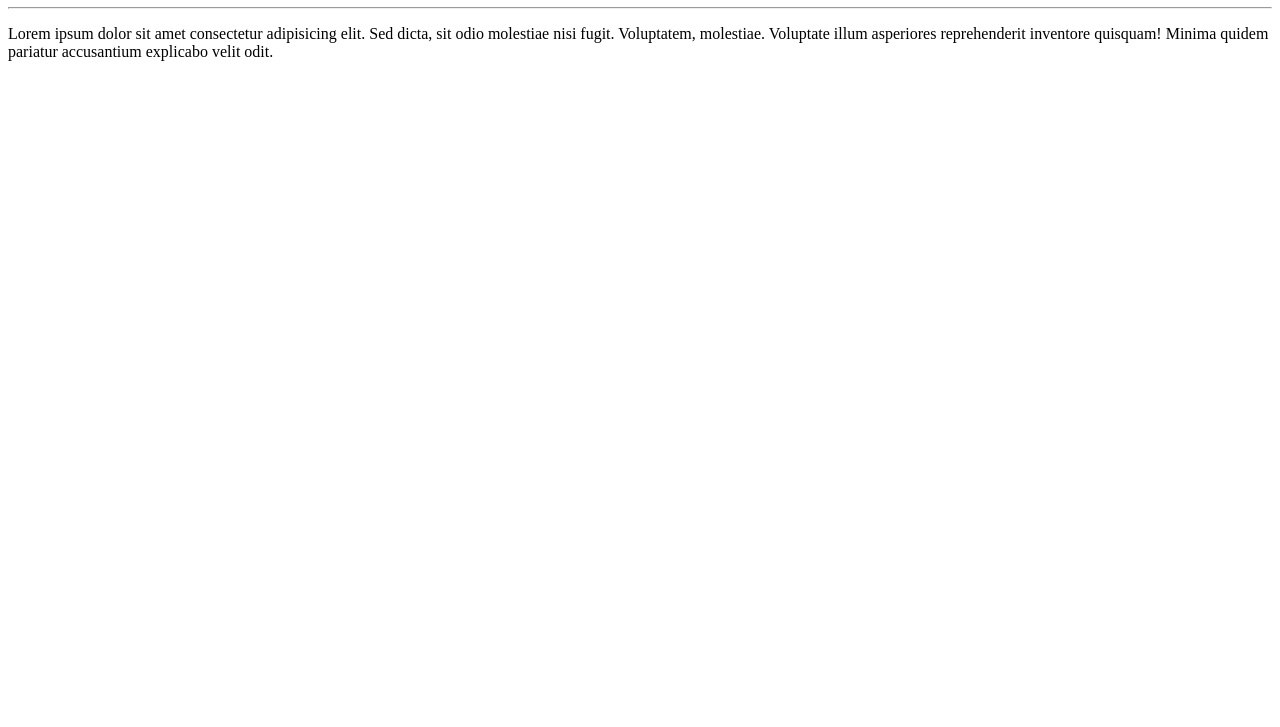
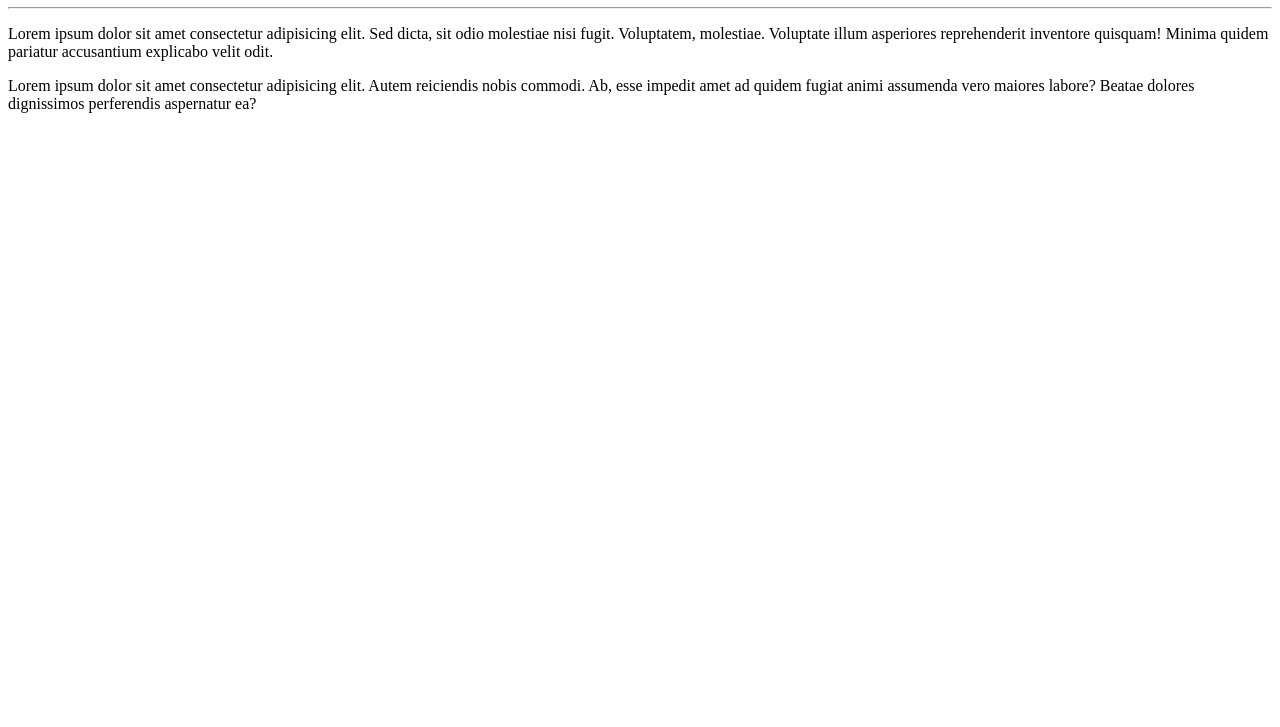
Before and after one commit to fagnoventura1/Ola-Mundoo, a plain HTML site: page site-exemplo/index.html in a window 1280 px wide. Shown: the part 73-800 px from the top of the page. Drawn offline with Linux system fonts and the light colour scheme.

Commit message:
adicionei um parágrafo

```diff
--- a/site-exemplo/index.html
+++ b/site-exemplo/index.html
@@ -9,5 +9,6 @@
     <h1>Olá, Mundo!</h1>
     <hr>
     <p>Lorem ipsum dolor sit amet consectetur adipisicing elit. Sed dicta, sit odio molestiae nisi fugit. Voluptatem, molestiae. Voluptate illum asperiores reprehenderit inventore quisquam! Minima quidem pariatur accusantium explicabo velit odit.</p>
+    <p>Lorem ipsum dolor sit amet consectetur adipisicing elit. Autem reiciendis nobis commodi. Ab, esse impedit amet ad quidem fugiat animi assumenda vero maiores labore? Beatae dolores dignissimos perferendis aspernatur ea?</p>
 </body>
 </html>
```
